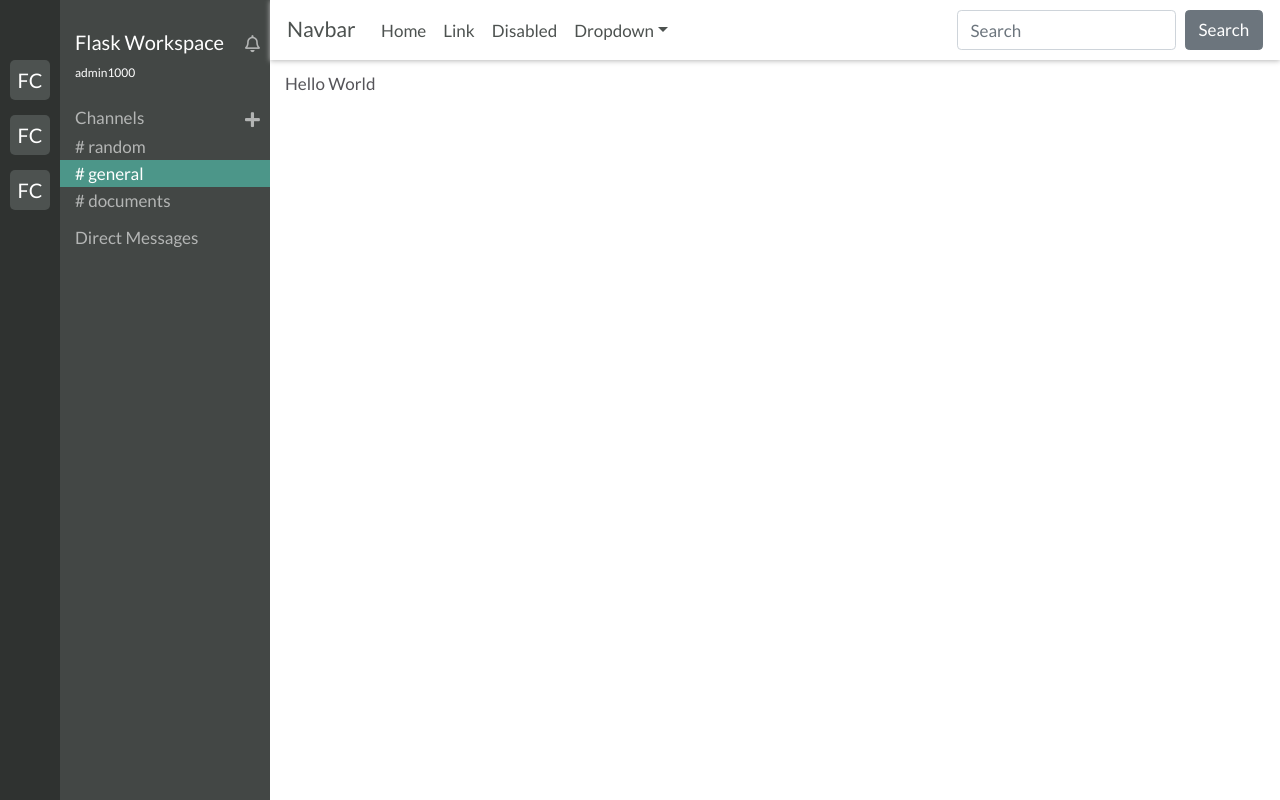
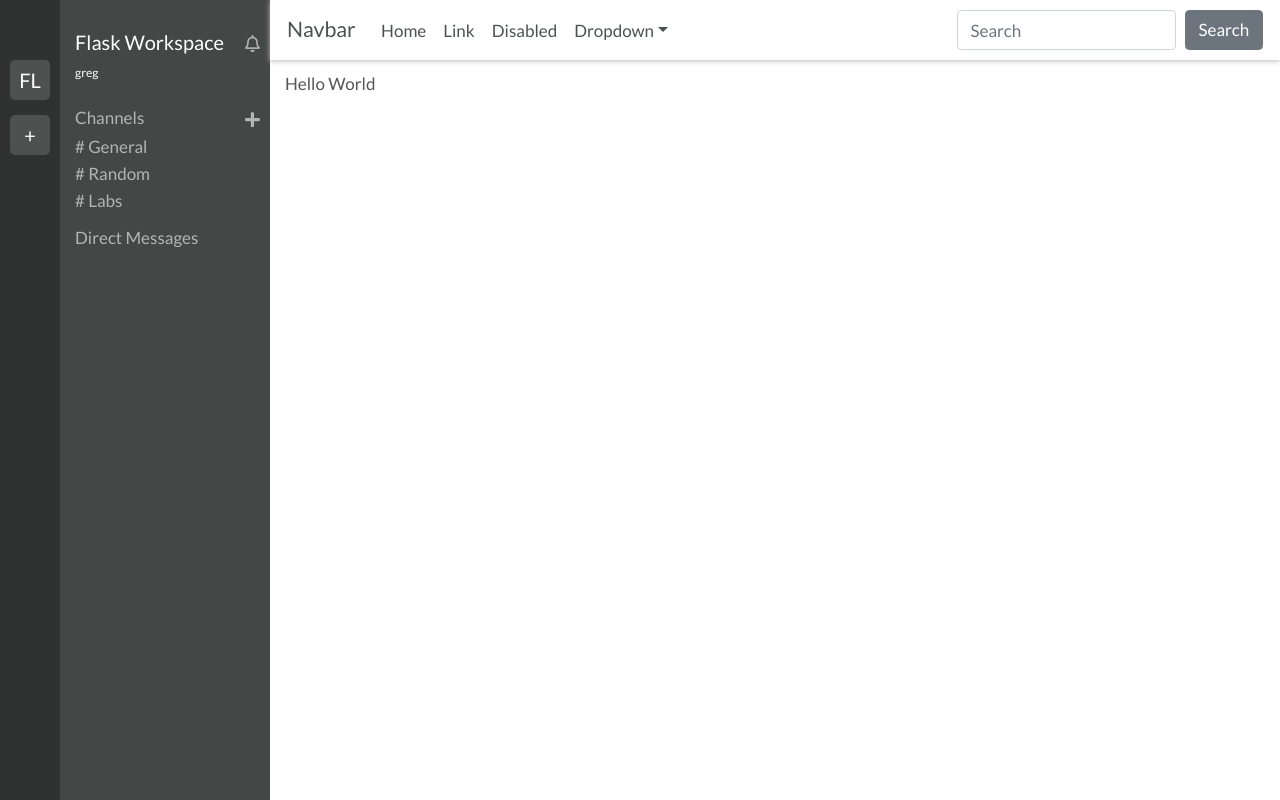
Before and after one commit to johnathaningle/CS50-Web-Flack-, a Flask app: page / in a window 1280 px wide. Run offline with Flask 2, Linux system fonts and the light colour scheme; a user stored in the database is signed in; data comes from the database, SQL or seed files in the repository; both versions use the stored data as it was after the commit; some libraries are stand-ins or nearby versions.

Commit message:
Add UI elements from Database query
Workspaces, channel list and username populated to UI

```diff
--- a/flack/routes.py
+++ b/flack/routes.py
@@ -9,7 +9,20 @@ from werkzeug.security import generate_password_hash, check_password_hash
 @app.route('/')
 def index():
     if current_user.is_authenticated:
-        return render_template('index.html')
+        workspace_list = {}
+        c_list = []
+        workspace = current_user.workspaces[0]
+        workspace_list[workspace.name[:2]] = workspace.name
+        channels = workspace.channels
+        print(channels)
+        for channel in channels:
+            c_list.append(channel.name)
+        print(c_list)
+        if c_list is None:
+            return render_template('index.html', workspaces=workspace_list, user=current_user.username)
+        else:
+            return render_template('index.html', workspaces=workspace_list, user=current_user.username, chan=c_list)
+
     else:
         return redirect(url_for('login'))
 
@@ -47,12 +60,18 @@ def register():
             return redirect(url_for('register'))
         if email:
             print('email already exists')
+        u1 = User(username=form_username, email=form_email, password=form_password)
         if workspace:
-            print("workspace already exists")
-        w1 = Workspace(name=form_workspace)
-        u1 = User(username=form_username, email=form_email, password=form_password)
-        db.session.add(u1)
-        db.session.add(w1)
+            db.session.add(u1)
+            u1.workspaces.append(workspace)
+        else:
+            db.session.add(u1)
+            w1 = Workspace(name=form_workspace)
+            db.session.add(w1)
+            db.session.commit()
+            u1.workspaces.append(w1)
+
+
         db.session.commit()
         flash(f"Account created for {form.username.data}", category='success')
         return (redirect(url_for('login')))
--- a/flack/templates/layout.html
+++ b/flack/templates/layout.html
@@ -27,33 +27,36 @@
         <aside class="menu">
             <!--workspace-->
             <div class="teams">
+                {% if workspaces %}
+                    {% for space, id in workspaces.items() %}
+                    <div class="team">
+                        <p class="team-name" id="{{ id }}">{{ space }}</p>
+                    </div>
+                    {% endfor %}
+                {% else %}
                 <div class="team">
-                    <p class="team-name">FC</p>
+                    <p class="team-name">+</p>
                 </div>
+                {% endif %}
                 <div class="team">
-                    <p class="team-name">FC</p>
-                </div>
-                <div class="team">
-                    <p class="team-name">FC</p>
+                    <p class="team-name">+</p>
                 </div>
             </div>
             <!---->
             <div class="workspace-column">
                 <i class="far fa-bell icon notification"></i>
                 <h1 class="workspace-name">Flask Workspace</h1>
-                <p class="username-text">admin1000</p>
+                <p class="username-text">{{ user }}</p>
 
                 <h4>Channels</h4>
                 <i class="fas fa-plus icon add-channel"></i>
+                {% if chan %}
+                {% for channel in chan %}
                 <div class="channel-list">
-                    <p># random</p>
+                    <p># {{channel}}</p>
                 </div>
-                <div class="channel-list active">
-                    <p># general</p>
-                </div>
-                <div class="channel-list">
-                    <p># documents</p>
-                </div>
+                {% endfor %}
+                {% endif %}
                 <h4>Direct Messages</h4>
             </div>
         </aside>
```
Also changed, not shown: flack/models.py (+16 -0 lines), flack/flack.db.
